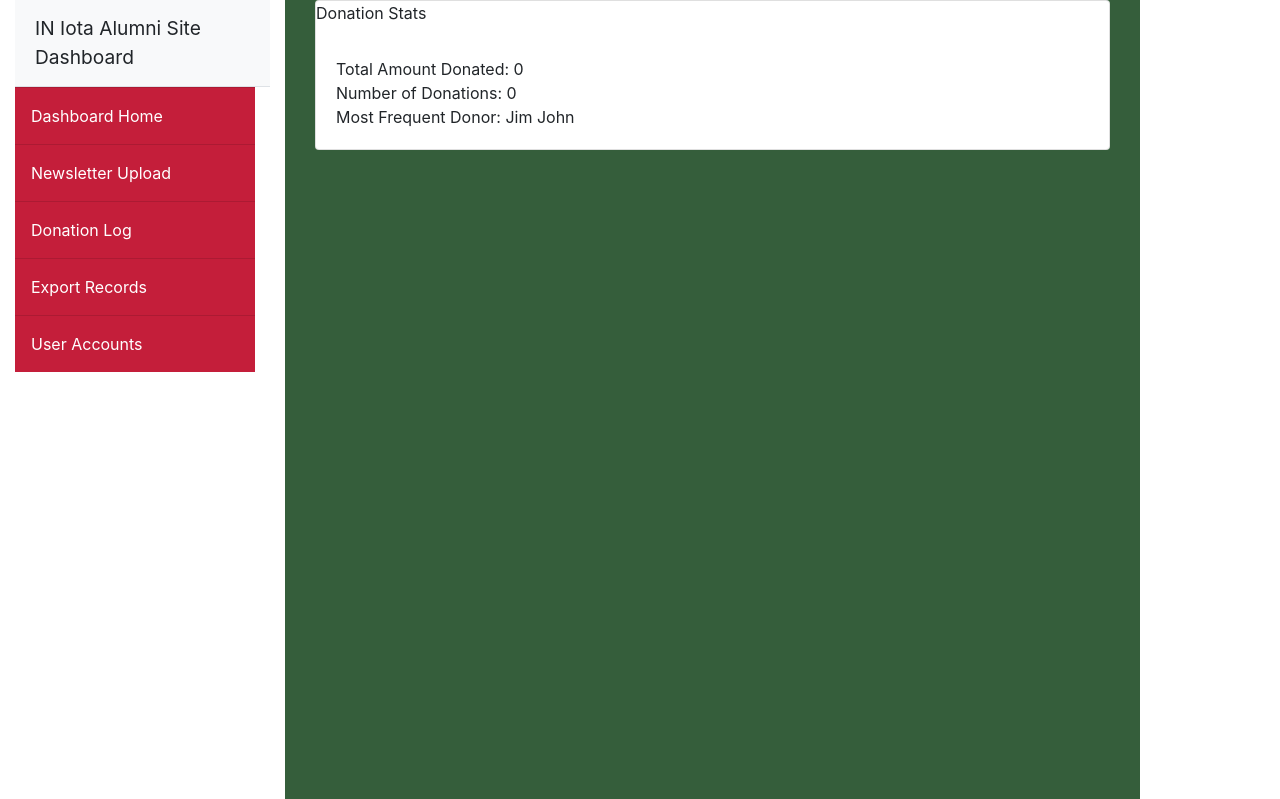
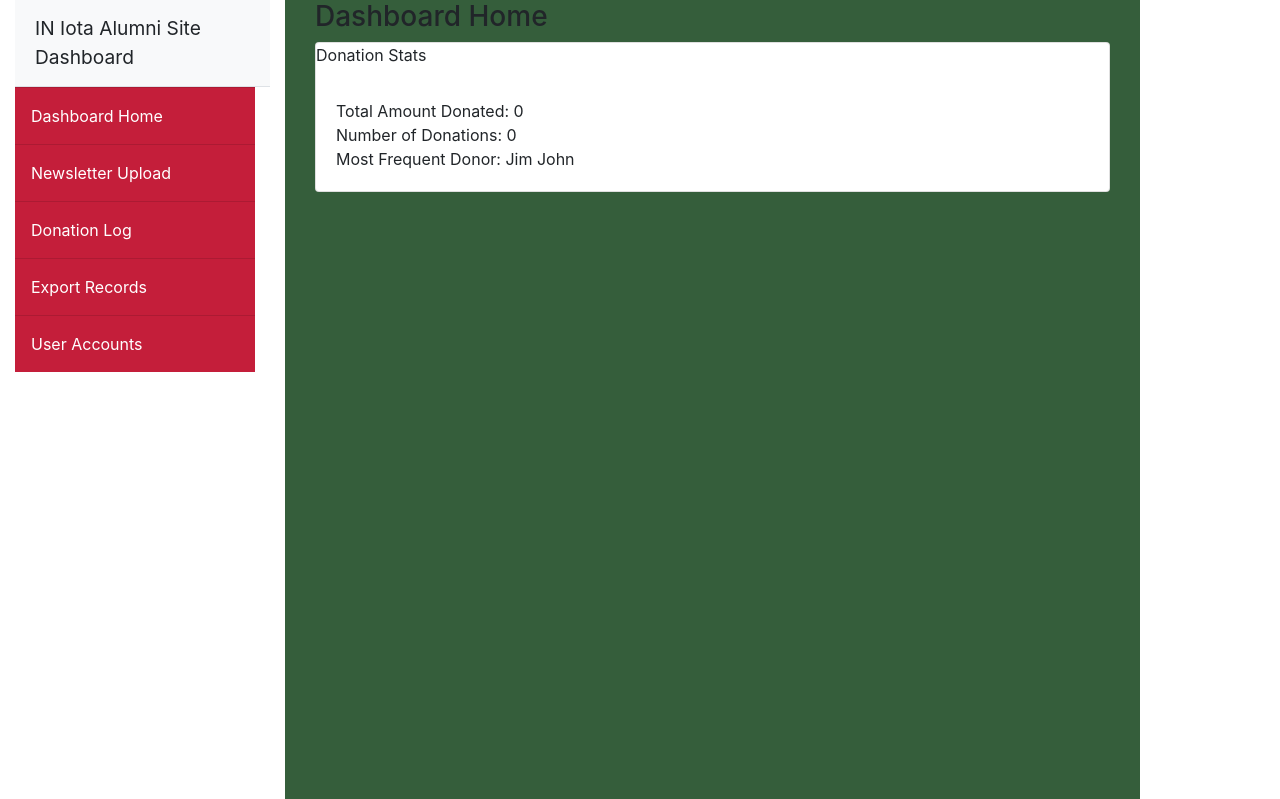
Before and after one commit to jdibble21/PKP-IN-IOTA-Alum-Site, a PHP site: page /Pages/Admin/adminDashboard.php in a window 1280 px wide. Shown: the part 100-899 px from the top of the page. Run offline with PHP 8.4, Linux system fonts and the light colour scheme; the visitor is signed in with stand-in values (Sample User, id 1); some libraries are stand-ins or nearby versions.

Commit message:
Add jquery, refactor admin dash container to render after button click

```diff
--- a/Pages/Admin/adminDashboard.php
+++ b/Pages/Admin/adminDashboard.php
@@ -17,26 +17,48 @@ if($userID == "None"){
 }
 include '../navbar.php';
 ?>
+    <script type="text/javascript">
+        $(document).on('ready',function () {
+            //On load, by default
+            $("#rendContainer").replaceWith("<div id=\"rendContainer\" class=\"container\"></div>");
+            getAdminDashHome();
+
+            //After menu buttons are pressed
+            $("#dashHome").on('click',function (){
+                $("#rendContainer").replaceWith("<div id=\"rendContainer\" class=\"container\"></div>");
+                getAdminDashHome();
+            });
+            $("#newsUpload").on('click',function (){
+                $("#rendContainer").replaceWith("<div id=\"rendContainer\" class=\"container\">news upload</div>");
+            });
+            $("#donLog").on('click',function (){
+                $("#rendContainer").replaceWith("<div id=\"rendContainer\" class=\"container\">donation log</div>");
+            });
+            $("#expRecords").on('click',function (){
+                $("#rendContainer").replaceWith("<div id=\"rendContainer\" class=\"container\">export records</div>");
+            });
+            $("#uAccounts").on('click',function (){
+                $("#rendContainer").replaceWith("<div id=\"rendContainer\" class=\"container\">user accounts</div>");
+            });
+        });
+    </script>
         <div class="container m-0">
             <div class="row">
                 <div class="col col-lg-3">
                     <div class="border-end bg-white" id="sidebar-wrapper">
                         <div class="sidebar-heading border-bottom bg-light">IN Iota Alumni Site Dashboard</div>
                         <div class="list-group list-group-flush" id="menuItems">
-                            <a class="list-group-item list-group-item-action list-group-item-light p-3" href="#!">Dashboard Home</a>
-                            <a class="list-group-item list-group-item-action list-group-item-light p-3" href="#!">Newsletter Upload</a>
-                            <a class="list-group-item list-group-item-action list-group-item-light p-3" href="#!">Donation Log</a>
-                            <a class="list-group-item list-group-item-action list-group-item-light p-3" href="#!">Export Records</a>
-                            <a class="list-group-item list-group-item-action list-group-item-light p-3" href="#!">User Accounts</a>
+                            <a id="dashHome" class="list-group-item list-group-item-action list-group-item-light p-3">Dashboard Home</a>
+                            <a id="newsUpload" class="list-group-item list-group-item-action list-group-item-light p-3">Newsletter Upload</a>
+                            <a id="donLog" class="list-group-item list-group-item-action list-group-item-light p-3" >Donation Log</a>
+                            <a id="expRecords" class="list-group-item list-group-item-action list-group-item-light p-3" href="#!">Export Records</a>
+                            <a id="uAccounts" class="list-group-item list-group-item-action list-group-item-light p-3" href="#!">User Accounts</a>
                         </div>
                     </div>
                 </div>
                 <div class="col" id="dashContent">
-                    <div class="container">
-                        <?php
-                            //Will be refactor this container later, will be dynamic with content pertaining to menu item chosen
-                            $bl->getBasicDonationStats();
-                        ?>
+                    <div id="rendContainer" class="container">
+
                     </div>
                 </div>
             </div>
--- a/Pages/header.php
+++ b/Pages/header.php
@@ -7,7 +7,7 @@
     <meta name="author" content="" />
     <link rel="icon" type="image/x-icon" href="assets/favicon.ico" />
     <link rel="stylesheet" href="https://maxcdn.bootstrapcdn.com/bootstrap/4.0.0/css/bootstrap.min.css" integrity="sha384-Gn5384xqQ1aoWXA+058RXPxPg6fy4IWvTNh0E263XmFcJlSAwiGgFAW/dAiS6JXm" crossorigin="anonymous">
-
+    <script type="text/javascript" src="https://code.jquery.com/jquery-1.9.1.min.js"></script>
     <link href="../../frontend/css/styles.css" rel="stylesheet" />
     <title>Phi Psi Ball State Alumni</title>
 </head>
--- a/backend/php/classes/BusinessLogic.php
+++ b/backend/php/classes/BusinessLogic.php
@@ -27,11 +27,11 @@ class BusinessLogic
         $totalAmountDonated = 0; //call a function to get all donations, total it up and return to this variable
         $numOfDonations = 0; //call a function to get amount of donation entries, return to this variable.
         $frequentDonor = "Jim John"; //call function to count most times single alum has donated, return to this variable
-        $this->displayDonationStats($totalAmountDonated,$numOfDonations,$frequentDonor);
+        return $this->displayDonationStats($totalAmountDonated,$numOfDonations,$frequentDonor);
     }
 
     public function displayDonationStats($amount,$number,$frequent){
-        echo "
+        return "
             <div class='card'>
                 <div class='card-title'>Donation Stats</div>
                 <div class='card-body'>Total Amount Donated: $amount<br>Number of Donations: $number<br>Most Frequent Donor: $frequent</div>
--- /dev/null
+++ b/backend/php/handlers/echoResponse/getDashHome.php
@@ -0,0 +1,7 @@
+<?php
+include '../../classes/BusinessLogic.php';
+
+
+$bl = new BusinessLogic();
+
+echo $bl->getBasicDonationStats();
--- a/frontend/js/ajaxFunctions.js
+++ b/frontend/js/ajaxFunctions.js
@@ -39,6 +39,17 @@ function logoutUser(){
     window.location.href = "/Pages/AlumniHome.php";
 }
 
+function getAdminDashHome(){
+    $.ajax({
+        url:"/backend/php/handlers/echoResponse/getDashHome.php",
+        cache:false,
+        success:function(data){
+            document.getElementById("rendContainer").innerHTML = "<h3>Dashboard Home</h3>" + data;
+        }
+    });
+
+}
+
 function goToAdminDash(){
     window.location.href = "/Pages/Admin/adminDashboard.php";
 }
```
